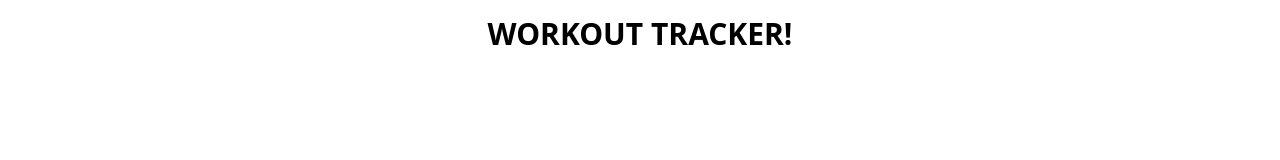
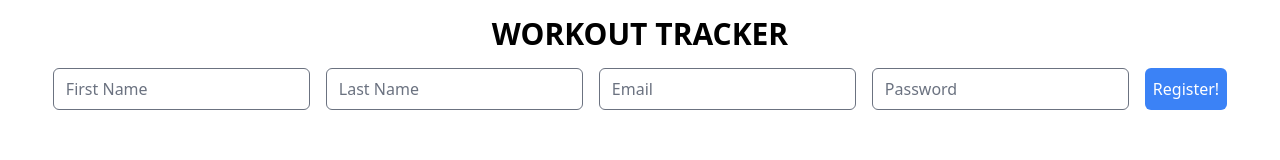
Before and after one commit to DarrionJohnson/Workout-Tracker, a website built with Vite: page src/index.html in a window 1280 px wide. Built offline with nearby package versions, Linux system fonts and the light colour scheme.

Commit message:
Update main class

```diff
--- a/src/index.html
+++ b/src/index.html
@@ -8,9 +8,68 @@
     <link rel="stylesheet" href="./style.css" />
   </head>
   <body>
-    <h1 class="font-black m-4 text-center text-3xl uppercase">
-      Workout Tracker!
+    <h1 class="font-black my-4 text-center text-3xl uppercase">
+      Workout Tracker
     </h1>
+    <main class="flex justify-center">
+      <form class="flex gap-4">
+        <div>
+          <label for="fname" class="sr-only">First Name:</label
+          ><input
+            type="text"
+            id="fname"
+            name="fname"
+            placeholder="First Name"
+            class="rounded-md"
+          />
+        </div>
+        <div>
+          <label for="lname" class="sr-only">Last Name:</label
+          ><input
+            type="text"
+            id="lname"
+            name="lname"
+            placeholder="Last Name"
+            class="rounded-md"
+          />
+        </div>
+        <div>
+          <label for="email" class="sr-only">Email:</label
+          ><input
+            type="email"
+            id="email"
+            name="email"
+            placeholder="Email"
+            class="rounded-md"
+          />
+        </div>
+        <div>
+          <label for="password" class="sr-only">Password:</label
+          ><input
+            type="password"
+            id="password"
+            name="password"
+            placeholder="Password"
+            class="rounded-md"
+          />
+        </div>
+        <button
+          type="submit"
+          class="
+            bg-blue-500
+            rounded-md
+            p-2
+            text-white
+            hover:bg-blue-700
+            transition
+            ease-out
+            duration-700
+          "
+        >
+          Register!
+        </button>
+      </form>
+    </main>
     <script src="./index.js" type="module"></script>
   </body>
 </html>
```
